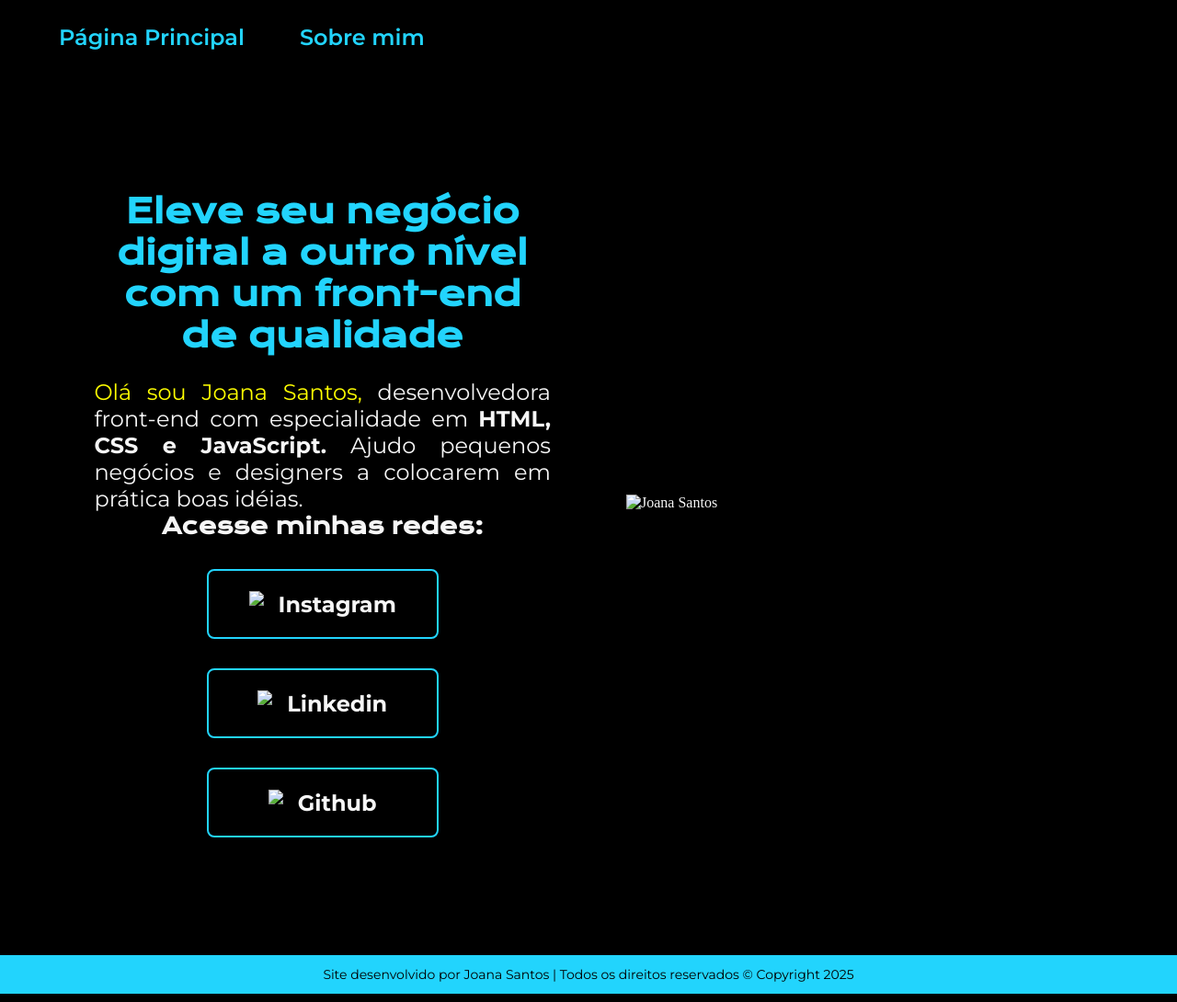
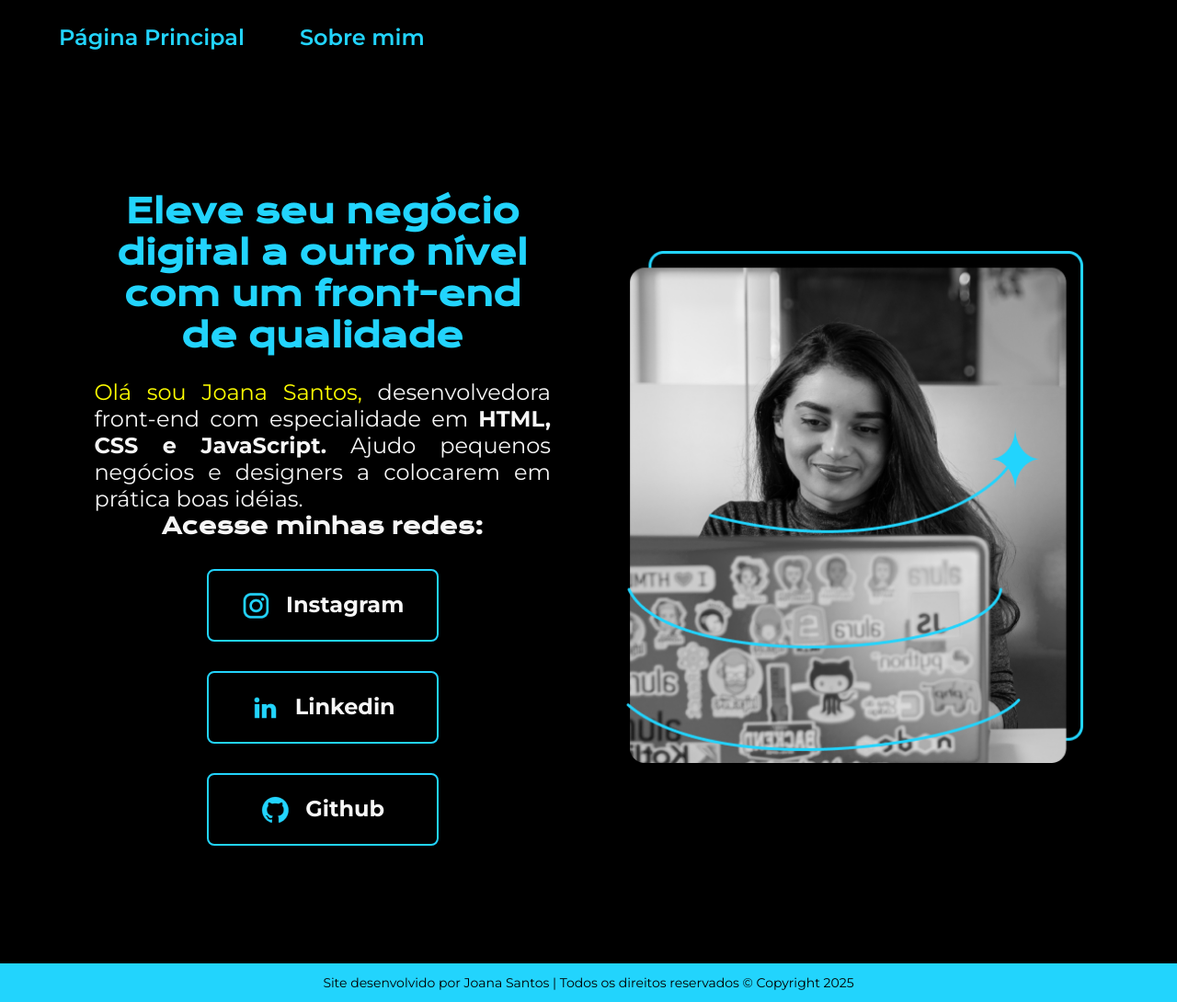
Before and after one commit to ypriscilacodes/Portfolio.6, a plain HTML site: page index.html in a window 1280 px wide. Shown: the whole page at 92% size. Drawn offline with nearby package versions, Linux system fonts and the light colour scheme; files that its build step writes are made by us from their sources; a web font is replaced by a local one.

Commit message:
Update index.html

```diff
--- a/index.html
+++ b/index.html
@@ -4,7 +4,7 @@
     <meta charset="UTF-8">
     <meta name="viewport" content="width=device-width, initial-scale=1.0">
     <title>Portfólio</title>
-    <link rel="stylesheet" href="./styles/estilo.css"/>
+    <link rel="stylesheet" href="estilo.css"/>
 </head>
 
 <body>
@@ -23,13 +23,13 @@
 <p class="apresentacao-paragrafo"><span>Olá sou Joana Santos, </span>  desenvolvedora front-end com especialidade em <strong> HTML, CSS e JavaScript.</strong> Ajudo pequenos negócios e designers a colocarem em prática boas idéias. </p>
 <div class="apresentacao-links">
 <h2 class="apresentacao-links-subtitulo"> Acesse minhas redes: </h2>
-<a class="apresentacao-links2" href="https://www.instagram.com" target="_blank"><img src="./imagens/instagram.png"> Instagram</a> <!-- 2. passo a alterar-->
-<a class="apresentacao-links2" href="https://www.linkedin.com" target="_blank"><img src="./imagens/linkedin.png"> Linkedin</a>
-<a class="apresentacao-links2" href="https://www.github.com" target="_blank"><img src="./imagens/github.png"> Github</a>
+<a class="apresentacao-links2" href="https://www.instagram.com" target="_blank"><img src="instagram.png"> Instagram</a> <!-- 2. passo a alterar-->
+<a class="apresentacao-links2" href="https://www.linkedin.com" target="_blank"><img src="linkedin.png"> Linkedin</a>
+<a class="apresentacao-links2" href="https://www.github.com" target="_blank"><img src="github.png"> Github</a>
 
 </div>
 </section>
-<img id="imagem-principal" src="./imagens/Imagem.png" alt="Joana Santos" Title=" Desenvolvedora Front-end">
+<img id="imagem-principal" src="Imagem.png" alt="Joana Santos" Title=" Desenvolvedora Front-end">
 </main>
 <footer> Site desenvolvido por Joana Santos | Todos os direitos reservados © Copyright 2025 </footer>
 
```
